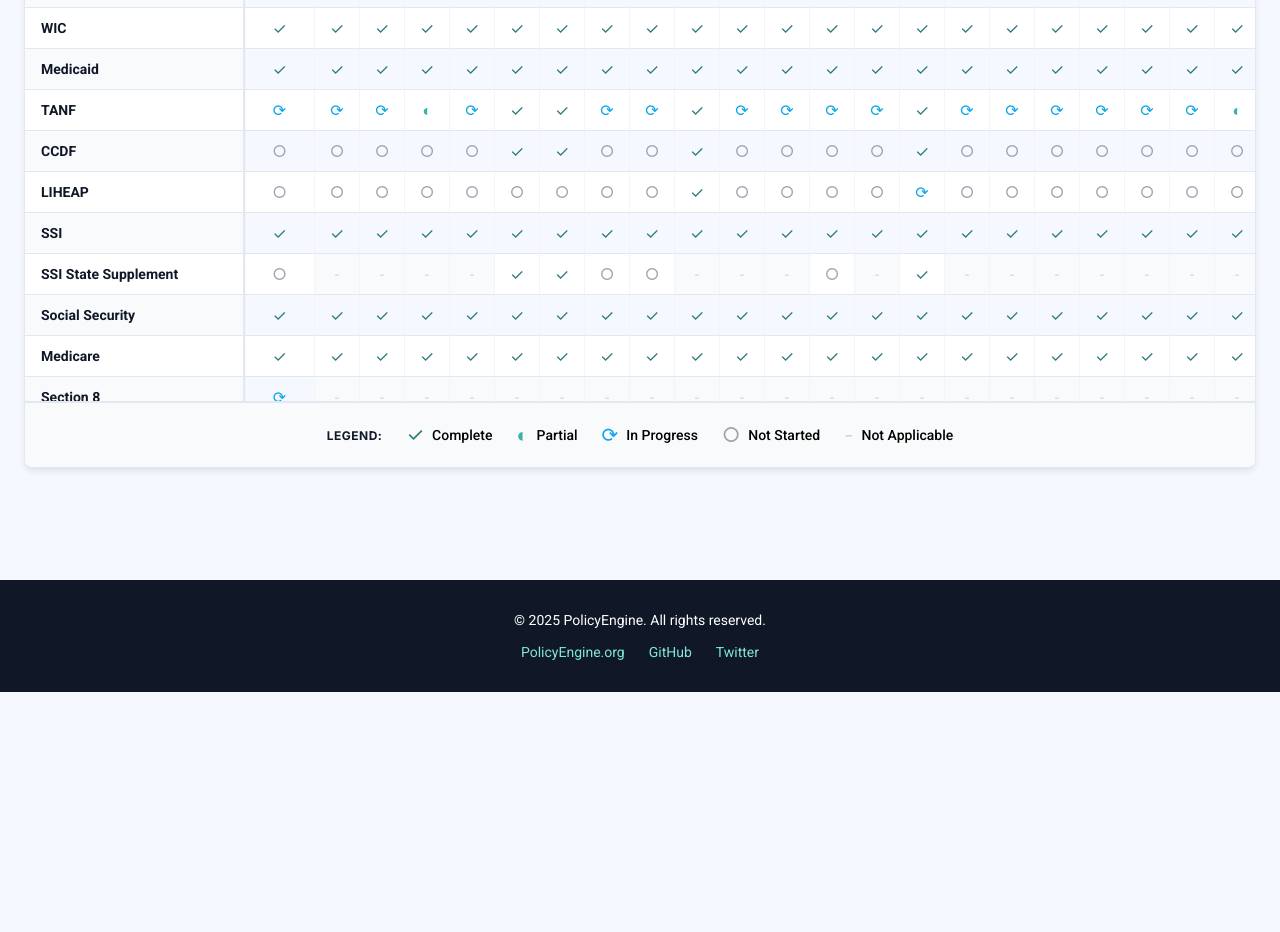
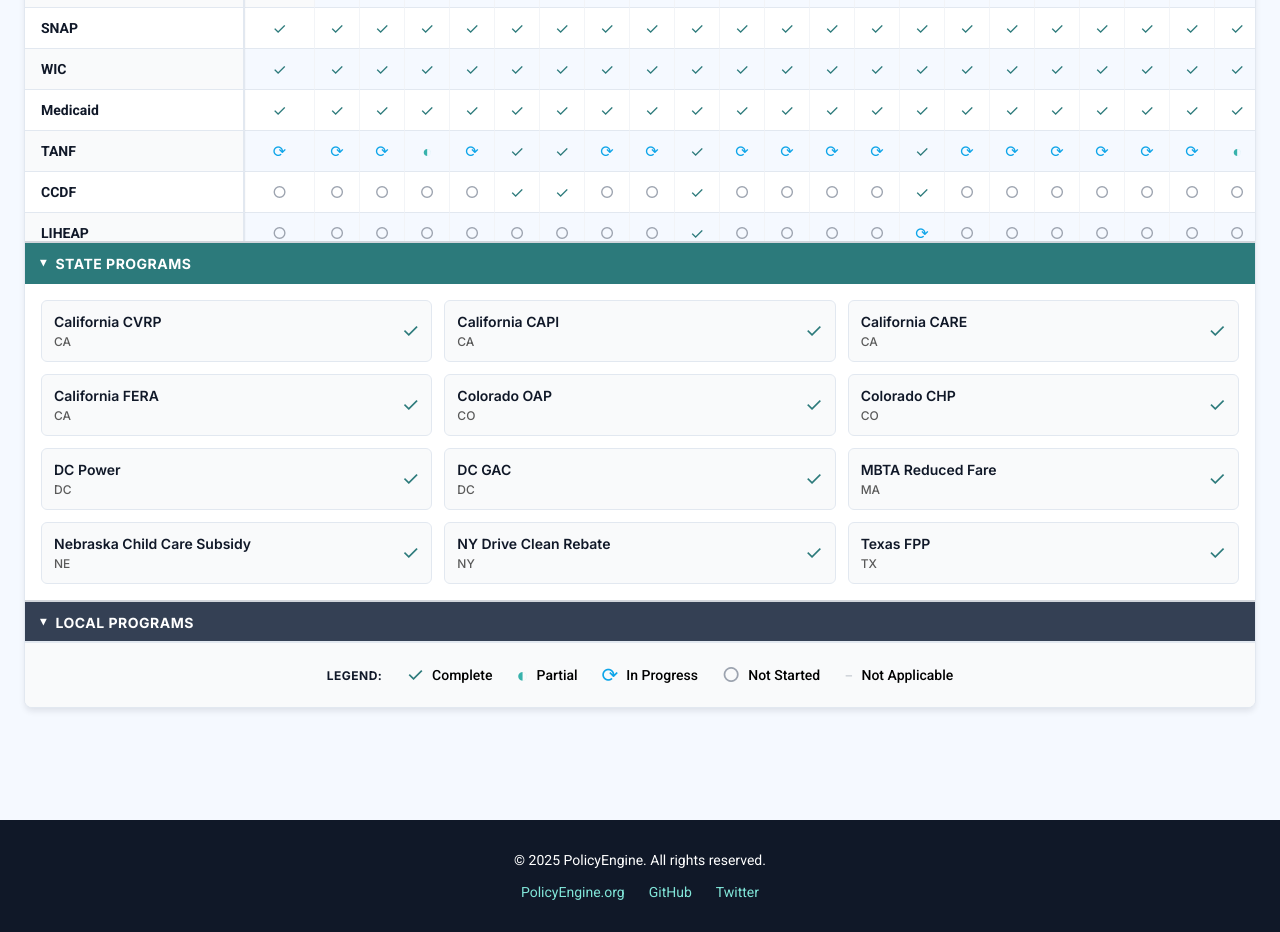
Before and after one commit to PolicyEngine/policyengine-coverage-tracker, a React (Create React App) app: page / in a window 1280 px wide. Shown: the part 640-1572 px from the top of the page. Before the commit the page ends 1332 px from the top, so only its background shows below. Built offline with nearby package versions, Linux system fonts and the light colour scheme.

Commit message:
redesign

```diff
--- a/src/components/MatrixView.tsx
+++ b/src/components/MatrixView.tsx
@@ -101,9 +101,11 @@ const MatrixView: React.FC<MatrixViewProps> = ({ programs }) => {
       let level: 'federal' | 'state' | 'local' = 'federal';
       if (program.agency === 'Local') {
         level = 'local';
-      } else if (program.id === 'state_income_tax' || program.agency === 'State' || (program.coverage && program.coverage.length === 2 && program.coverage !== 'US')) {
+      } else if (program.agency === 'State' || (program.coverage && program.coverage.length === 2 && program.coverage !== 'US')) {
+        // State-specific programs (not State Income Tax, which applies to all states)
         level = 'state';
       }
+      // State Income Tax applies to all states, so it stays at federal level
 
       // Special handling for income taxes
       if (program.id === 'federal_income_tax') {
@@ -176,6 +178,16 @@ const MatrixView: React.FC<MatrixViewProps> = ({ programs }) => {
     const stateRows = rows.filter(r => r.level === 'state');
     const localRows = rows.filter(r => r.level === 'local');
 
+    // Sort state and local rows by their applicable jurisdiction
+    const sortByJurisdiction = (a: MatrixRow, b: MatrixRow) => {
+      const aJurisdiction = Array.from(a.jurisdictions.entries()).find(([_, status]) => status !== null)?.[0] || '';
+      const bJurisdiction = Array.from(b.jurisdictions.entries()).find(([_, status]) => status !== null)?.[0] || '';
+      return aJurisdiction.localeCompare(bJurisdiction);
+    };
+
+    stateRows.sort(sortByJurisdiction);
+    localRows.sort(sortByJurisdiction);
+
     return { rows, jurisdictions, federalRows, stateRows, localRows };
   }, [programs]);
 
@@ -187,9 +199,12 @@ const MatrixView: React.FC<MatrixViewProps> = ({ programs }) => {
       border: `1px solid ${colors.border.light}`,
       overflow: 'hidden',
     }}>
+      {/* Federal Programs Section with horizontal scroll */}
+      {matrixData.federalRows.length > 0 && (
         <div style={{
           overflowX: 'auto',
-        maxHeight: '70vh',
+          maxHeight: '50vh',
+          overflowY: 'auto',
         }}>
           <table style={{
             width: '100%',
@@ -242,9 +257,6 @@ const MatrixView: React.FC<MatrixViewProps> = ({ programs }) => {
               </tr>
             </thead>
             <tbody>
-            {/* Federal Programs Section */}
-            {matrixData.federalRows.length > 0 && (
-              <>
               <tr
                 onClick={() => toggleSection('federal')}
                 style={{ cursor: 'pointer' }}
@@ -348,19 +360,23 @@ const MatrixView: React.FC<MatrixViewProps> = ({ programs }) => {
                   })}
                 </tr>
               ))}
-              </>
+            </tbody>
+          </table>
+        </div>
       )}
 
-            {/* State Programs Section */}
+      {/* State and Local Programs - No horizontal scroll */}
+      <div style={{
+        maxHeight: '50vh',
+        overflowY: 'auto',
+      }}>
+        {/* State Programs Section - Compact List */}
         {matrixData.stateRows.length > 0 && (
-              <>
-                <tr
+          <div>
+            <div
               onClick={() => toggleSection('state')}
-                  style={{ cursor: 'pointer' }}
-                >
-                  <td style={{
-                    position: 'sticky',
-                    left: 0,
+              style={{
+                cursor: 'pointer',
                 padding: `${spacing.md} ${spacing.lg}`,
                 fontWeight: typography.fontWeight.bold,
                 fontSize: typography.fontSize.sm,
@@ -369,9 +385,9 @@ const MatrixView: React.FC<MatrixViewProps> = ({ programs }) => {
                 letterSpacing: '0.5px',
                 textTransform: 'uppercase',
                 fontFamily: typography.fontFamily.primary,
-                    zIndex: 2,
-                    minWidth: '220px',
-                  }}>
+                borderTop: `2px solid ${colors.gray[300]}`,
+              }}
+            >
               <div style={{ display: 'flex', alignItems: 'center', gap: spacing.sm }}>
                 <span style={{
                   fontSize: typography.fontSize.xs,
@@ -383,93 +399,79 @@ const MatrixView: React.FC<MatrixViewProps> = ({ programs }) => {
                 </span>
                 State Programs
               </div>
-                  </td>
-                  <td colSpan={matrixData.jurisdictions.length} style={{
-                    padding: `${spacing.md} ${spacing.lg}`,
-                    fontWeight: typography.fontWeight.bold,
-                    fontSize: typography.fontSize.sm,
-                    color: colors.white,
-                    backgroundColor: colors.primary[600],
-                    letterSpacing: '0.5px',
-                    textTransform: 'uppercase',
-                    fontFamily: typography.fontFamily.primary,
+            </div>
+            {expandedSections.state && (
+              <div style={{
+                padding: spacing.lg,
+                backgroundColor: colors.white,
               }}>
-                  </td>
-                </tr>
-                {expandedSections.state && matrixData.stateRows.map((row, idx) => (
-                  <tr key={`state-${idx}`} style={{
-                    backgroundColor: idx % 2 === 0 ? colors.white : colors.background.secondary,
+                <div style={{
+                  display: 'grid',
+                  gridTemplateColumns: 'repeat(auto-fill, minmax(300px, 1fr))',
+                  gap: spacing.md,
+                }}>
+                  {matrixData.stateRows.map((row, idx) => {
+                    // Get the state/jurisdiction this program applies to
+                    const applicableJurisdiction = Array.from(row.jurisdictions.entries()).find(([_, status]) => status !== null)?.[0] || '';
+                    const status = row.jurisdictions.get(applicableJurisdiction) || null;
+
+                    return (
+                      <div
+                        key={`state-${idx}`}
+                        style={{
+                          padding: spacing.md,
+                          backgroundColor: colors.gray[50],
+                          borderRadius: spacing.radius.md,
+                          border: `1px solid ${colors.gray[200]}`,
+                          display: 'flex',
+                          justifyContent: 'space-between',
+                          alignItems: 'center',
+                          transition: 'all 0.2s ease',
                         }}
                         onMouseEnter={(e) => {
                           e.currentTarget.style.backgroundColor = colors.primary[50];
+                          e.currentTarget.style.borderColor = colors.primary[300];
                         }}
                         onMouseLeave={(e) => {
-                    e.currentTarget.style.backgroundColor = idx % 2 === 0 ? colors.white : colors.background.secondary;
+                          e.currentTarget.style.backgroundColor = colors.gray[50];
+                          e.currentTarget.style.borderColor = colors.gray[200];
                         }}
                       >
-                    <td style={{
-                      position: 'sticky',
-                      left: 0,
-                      backgroundColor: idx % 2 === 0 ? colors.white : colors.gray[50],
-                      padding: `${spacing.md} ${spacing.lg}`,
-                      fontWeight: typography.fontWeight.medium,
-                      borderRight: `2px solid ${colors.gray[200]}`,
-                      borderBottom: `1px solid ${colors.gray[200]}`,
-                      zIndex: 1,
-                      boxShadow: spacing.shadow.xs,
-                    }}
-                    onMouseEnter={(e) => {
-                      e.currentTarget.style.backgroundColor = colors.primary[50];
-                    }}
-                    onMouseLeave={(e) => {
-                      e.currentTarget.style.backgroundColor = idx % 2 === 0 ? colors.white : colors.gray[50];
-                    }}
-                    >
-                      <div style={{
-                        display: 'flex',
-                        flexDirection: 'column',
-                        gap: spacing.xs,
-                      }}>
+                        <div style={{ display: 'flex', flexDirection: 'column', gap: spacing.xs, flex: 1 }}>
                           <span style={{
                             color: colors.secondary[900],
                             fontSize: typography.fontSize.sm,
                             fontWeight: typography.fontWeight.semibold,
                           }}>{row.name}</span>
+                          <span style={{
+                            color: colors.text.secondary,
+                            fontSize: typography.fontSize.xs,
+                            fontWeight: typography.fontWeight.medium,
+                          }}>{applicableJurisdiction}</span>
                         </div>
-                    </td>
-                    {matrixData.jurisdictions.map(jurisdiction => {
-                      const status = row.jurisdictions.get(jurisdiction) || null;
-                      return (
-                        <td key={jurisdiction} style={{
-                          padding: `${spacing.sm} 2px`,
-                          textAlign: 'center',
-                          borderBottom: `1px solid ${colors.gray[200]}`,
-                          borderRight: `1px solid ${colors.gray[100]}`,
+                        <div style={{
+                          fontSize: typography.fontSize.xl,
                           color: getStatusColor(status),
-                          fontSize: typography.fontSize.base,
-                          backgroundColor: status ? undefined : colors.gray[50],
-                          minWidth: jurisdiction === 'Federal' ? '70px' : '45px',
-                          maxWidth: jurisdiction === 'Federal' ? '70px' : '45px',
+                          marginLeft: spacing.md,
                         }}>
                           {getStatusIcon(status)}
-                        </td>
+                        </div>
+                      </div>
                     );
                   })}
-                  </tr>
-                ))}
-              </>
+                </div>
+              </div>
+            )}
+          </div>
         )}
 
-            {/* Local Programs Section */}
+        {/* Local Programs Section - Compact List */}
         {matrixData.localRows.length > 0 && (
-              <>
-                <tr
+          <div>
+            <div
               onClick={() => toggleSection('local')}
-                  style={{ cursor: 'pointer' }}
-                >
-                  <td style={{
-                    position: 'sticky',
-                    left: 0,
+              style={{
+                cursor: 'pointer',
                 padding: `${spacing.md} ${spacing.lg}`,
                 fontWeight: typography.fontWeight.bold,
                 fontSize: typography.fontSize.sm,
@@ -478,9 +480,9 @@ const MatrixView: React.FC<MatrixViewProps> = ({ programs }) => {
                 letterSpacing: '0.5px',
                 textTransform: 'uppercase',
                 fontFamily: typography.fontFamily.primary,
-                    zIndex: 2,
-                    minWidth: '220px',
-                  }}>
+                borderTop: `2px solid ${colors.gray[300]}`,
+              }}
+            >
               <div style={{ display: 'flex', alignItems: 'center', gap: spacing.sm }}>
                 <span style={{
                   fontSize: typography.fontSize.xs,
@@ -492,84 +494,71 @@ const MatrixView: React.FC<MatrixViewProps> = ({ programs }) => {
                 </span>
                 Local Programs
               </div>
-                  </td>
-                  <td colSpan={matrixData.jurisdictions.length} style={{
-                    padding: `${spacing.md} ${spacing.lg}`,
-                    fontWeight: typography.fontWeight.bold,
-                    fontSize: typography.fontSize.sm,
-                    color: colors.white,
-                    backgroundColor: colors.secondary[700],
-                    letterSpacing: '0.5px',
-                    textTransform: 'uppercase',
-                    fontFamily: typography.fontFamily.primary,
+            </div>
+            {expandedSections.local && (
+              <div style={{
+                padding: spacing.lg,
+                backgroundColor: colors.white,
               }}>
-                  </td>
-                </tr>
-                {expandedSections.local && matrixData.localRows.map((row, idx) => (
-                  <tr key={`local-${idx}`} style={{
-                    backgroundColor: idx % 2 === 0 ? colors.white : colors.background.secondary,
+                <div style={{
+                  display: 'grid',
+                  gridTemplateColumns: 'repeat(auto-fill, minmax(300px, 1fr))',
+                  gap: spacing.md,
+                }}>
+                  {matrixData.localRows.map((row, idx) => {
+                    // Get the state/jurisdiction this program applies to
+                    const applicableJurisdiction = Array.from(row.jurisdictions.entries()).find(([_, status]) => status !== null)?.[0] || '';
+                    const status = row.jurisdictions.get(applicableJurisdiction) || null;
+
+                    return (
+                      <div
+                        key={`local-${idx}`}
+                        style={{
+                          padding: spacing.md,
+                          backgroundColor: colors.gray[50],
+                          borderRadius: spacing.radius.md,
+                          border: `1px solid ${colors.gray[200]}`,
+                          display: 'flex',
+                          justifyContent: 'space-between',
+                          alignItems: 'center',
+                          transition: 'all 0.2s ease',
                         }}
                         onMouseEnter={(e) => {
                           e.currentTarget.style.backgroundColor = colors.primary[50];
+                          e.currentTarget.style.borderColor = colors.primary[300];
                         }}
                         onMouseLeave={(e) => {
-                    e.currentTarget.style.backgroundColor = idx % 2 === 0 ? colors.white : colors.background.secondary;
+                          e.currentTarget.style.backgroundColor = colors.gray[50];
+                          e.currentTarget.style.borderColor = colors.gray[200];
                         }}
                       >
-                    <td style={{
-                      position: 'sticky',
-                      left: 0,
-                      backgroundColor: idx % 2 === 0 ? colors.white : colors.gray[50],
-                      padding: `${spacing.md} ${spacing.lg}`,
-                      fontWeight: typography.fontWeight.medium,
-                      borderRight: `2px solid ${colors.gray[200]}`,
-                      borderBottom: `1px solid ${colors.gray[200]}`,
-                      zIndex: 1,
-                      boxShadow: spacing.shadow.xs,
-                    }}
-                    onMouseEnter={(e) => {
-                      e.currentTarget.style.backgroundColor = colors.primary[50];
-                    }}
-                    onMouseLeave={(e) => {
-                      e.currentTarget.style.backgroundColor = idx % 2 === 0 ? colors.white : colors.gray[50];
-                    }}
-                    >
-                      <div style={{
-                        display: 'flex',
-                        flexDirection: 'column',
-                        gap: spacing.xs,
-                      }}>
+                        <div style={{ display: 'flex', flexDirection: 'column', gap: spacing.xs, flex: 1 }}>
                           <span style={{
                             color: colors.secondary[900],
                             fontSize: typography.fontSize.sm,
                             fontWeight: typography.fontWeight.semibold,
                           }}>{row.name}</span>
+                          <span style={{
+                            color: colors.text.secondary,
+                            fontSize: typography.fontSize.xs,
+                            fontWeight: typography.fontWeight.medium,
+                          }}>{applicableJurisdiction}</span>
                         </div>
-                    </td>
-                    {matrixData.jurisdictions.map(jurisdiction => {
-                      const status = row.jurisdictions.get(jurisdiction) || null;
-                      return (
-                        <td key={jurisdiction} style={{
-                          padding: `${spacing.sm} 2px`,
-                          textAlign: 'center',
-                          borderBottom: `1px solid ${colors.gray[200]}`,
-                          borderRight: `1px solid ${colors.gray[100]}`,
+                        <div style={{
+                          fontSize: typography.fontSize.xl,
                           color: getStatusColor(status),
-                          fontSize: typography.fontSize.base,
-                          backgroundColor: status ? undefined : colors.gray[50],
-                          minWidth: jurisdiction === 'Federal' ? '70px' : '45px',
-                          maxWidth: jurisdiction === 'Federal' ? '70px' : '45px',
+                          marginLeft: spacing.md,
                         }}>
                           {getStatusIcon(status)}
-                        </td>
+                        </div>
+                      </div>
                     );
                   })}
-                  </tr>
-                ))}
-              </>
+                </div>
+              </div>
             )}
-          </tbody>
-        </table>
+          </div>
+        )}
       </div>
 
       {/* Legend */}
```
Also changed, not shown: 7 other files (tests, documents, lock files or other folders). Lines whose indentation alone changed are shown as unchanged.
